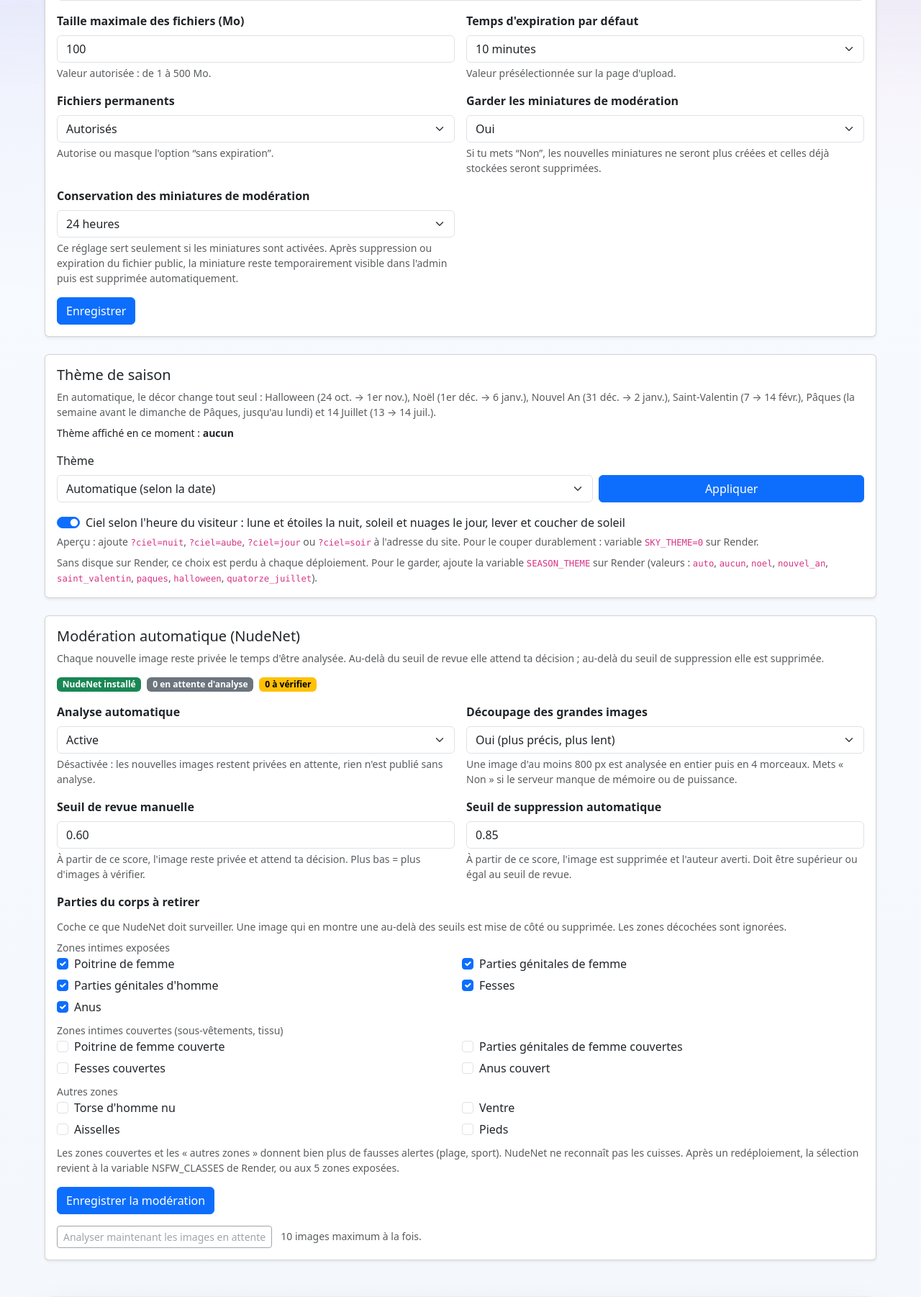
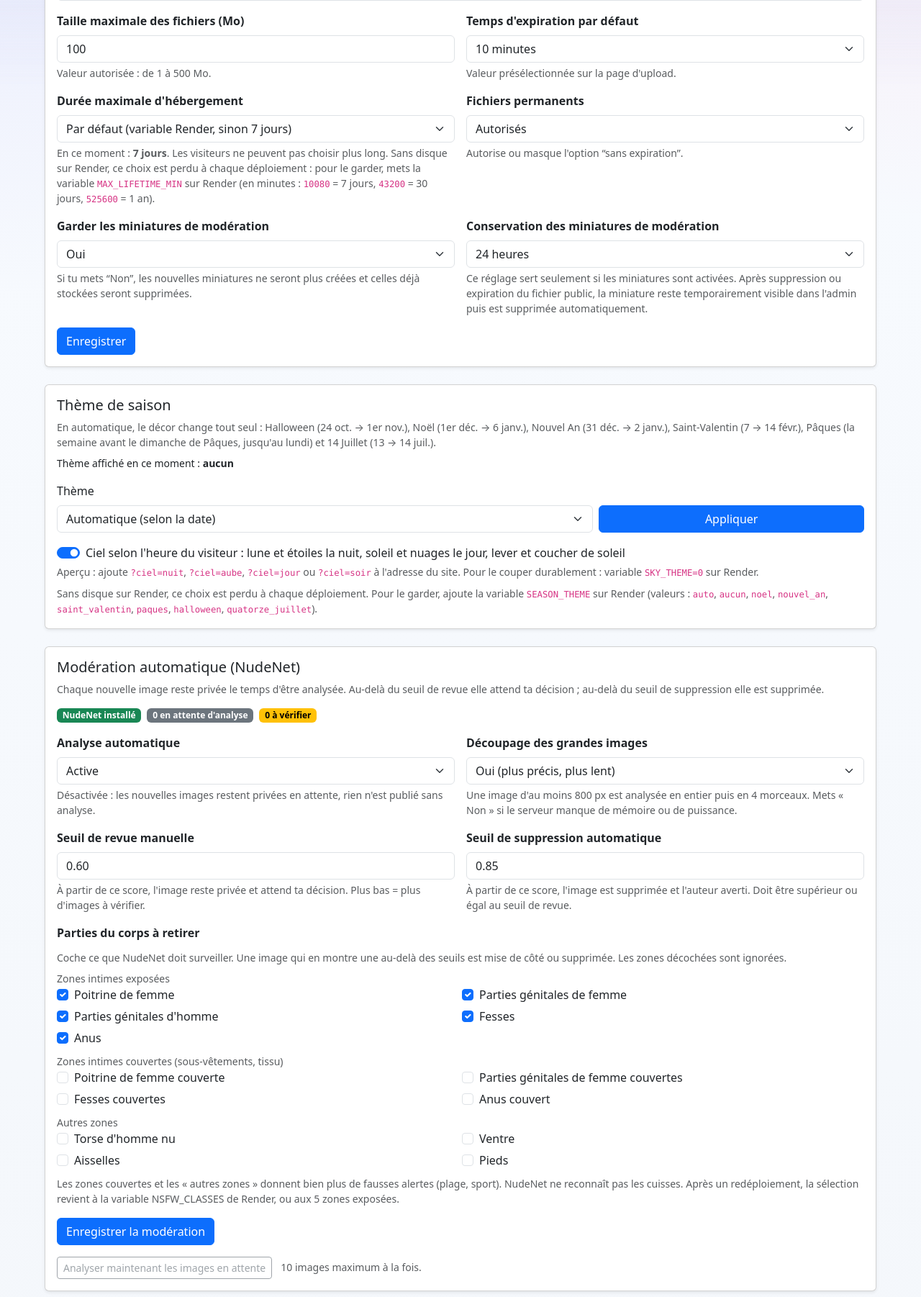
Before and after one commit to stybleu/pixshare, a Flask app: page /admin/settings in a window 1280 px wide. Shown: the part 353-2155 px from the top of the page at 72% size. Run offline with Flask 3, Linux system fonts and the light colour scheme; the visitor is signed in with stand-in values (Sample User, id 1); some libraries are stand-ins or nearby versions.

Commit message:
Duree maximale d'hebergement reglable dans l'admin (jusqu'a 1 an)
Co-Authored-By: Claude Opus 5.5 <noreply@anthropic.com>
Claude-Session: https://claude.ai/code/session_01N1qXCqMf6wHzneJ6uq6k75

```diff
--- a/pixshare/config.py
+++ b/pixshare/config.py
@@ -112,7 +112,8 @@ class Config:
         "mp4", "webm", "avi", "mov", "heic", "heif"
     }
 
-    MAX_LIFETIME_MIN = 10080
+    # Durée maximale d'hébergement (minutes) si l'admin ne l'a pas réglée : 7 jours.
+    MAX_LIFETIME_MIN = _env_int_default("MAX_LIFETIME_MIN", 10080)
     DEFAULT_LIFETIME_MIN = 5
 
     # Fichiers sans expiration : autorisés (PERMANENT_UPLOADS=0 pour les couper),
--- a/pixshare/data/translations/en.json
+++ b/pixshare/data/translations/en.json
@@ -130,6 +130,10 @@
   "days_2": "2 days",
   "days_3": "3 days",
   "days_7": "7 days",
+  "days_14": "14 days",
+  "days_30": "30 days",
+  "days_90": "90 days",
+  "year_1": "1 year",
   "index_meta_title": "PixShare – Temporary image hosting and file sharing",
   "quick_upload_note": "Quick access: use the button above to jump directly to the upload tool.",
   "enhance_strength_label": "Enhancement level",
--- a/pixshare/data/translations/fr.json
+++ b/pixshare/data/translations/fr.json
@@ -130,6 +130,10 @@
   "days_2": "2 jours",
   "days_3": "3 jours",
   "days_7": "7 jours",
+  "days_14": "14 jours",
+  "days_30": "30 jours",
+  "days_90": "90 jours",
+  "year_1": "1 an",
   "index_meta_title": "PixShare – Hébergement d'image temporaire et partage de fichiers",
   "quick_upload_note": "Accès rapide : utilise le bouton ci-dessus pour descendre directement vers l’outil d’envoi.",
   "enhance_strength_label": "Valeur d'amélioration",
--- a/pixshare/routes/admin_routes.py
+++ b/pixshare/routes/admin_routes.py
@@ -33,7 +33,11 @@ from pixshare.services.nsfw_service import (
     run_after_response as nsfw_run_after_response,
 )
 from pixshare.services.settings_service import (
+    LIFETIME_CHOICES,
+    MAX_LIFETIME_CHOICES,
+    get_max_lifetime,
     get_valid_lifetime,
+    get_valid_max_lifetime,
     NSFW_CLASS_GROUPS,
     get_valid_nsfw_classes,
     get_valid_nsfw_threshold,
@@ -61,6 +65,10 @@ ADMIN_EXPIRATION_OPTIONS = [
     (2880, "2 jours"),
     (4320, "3 jours"),
     (10080, "7 jours"),
+    (20160, "14 jours"),
+    (43200, "30 jours"),
+    (129600, "90 jours"),
+    (525600, "1 an"),
 ]
 
 
@@ -274,7 +282,7 @@ def admin_set_expiration():
         flash("Valeur d’expiration invalide.", "warning")
         return redirect(url_for("admin.admin_panel"))
 
-    if minutes < 1 or minutes > int(current_app.config.get("MAX_LIFETIME_MIN", 10080)):
+    if minutes < 1 or minutes > 525600:
         flash("Valeur d’expiration hors limite.", "warning")
         return redirect(url_for("admin.admin_panel"))
 
@@ -380,6 +388,14 @@ def admin_settings():
 
         keep_thumbnails = request.form.get("keep_thumbnails") == "1"
 
+        max_lifetime_minutes = get_valid_max_lifetime(request.form.get("max_lifetime_minutes"))
+        if request.form.get("max_lifetime_minutes") and max_lifetime_minutes is None:
+            flash("Durée maximale invalide.", "warning")
+            return redirect(url_for("admin.admin_settings"))
+        if max_lifetime_minutes and default_lifetime_minutes > max_lifetime_minutes:
+            flash("Le temps d'expiration par défaut ne peut pas dépasser la durée maximale.", "warning")
+            return redirect(url_for("admin.admin_settings"))
+
         try:
             thumbnail_retention_hours = int(request.form.get("thumbnail_retention_hours", settings.get("thumbnail_retention_hours", 24)))
         except (TypeError, ValueError):
@@ -401,6 +417,7 @@ def admin_settings():
             "max_upload_size_mb": max_upload_size_mb,
             "allow_permanent_files": allow_permanent_files,
             "default_lifetime_minutes": default_lifetime_minutes,
+            "max_lifetime_minutes": max_lifetime_minutes,
             "thumbnail_retention_hours": thumbnail_retention_hours,
             "keep_thumbnails": keep_thumbnails,
         })
@@ -415,6 +432,9 @@ def admin_settings():
     return render_template(
         "admin_settings.html",
         settings=settings,
+        lifetime_choices=LIFETIME_CHOICES,
+        max_lifetime_choices=[c for c in LIFETIME_CHOICES if c[0] in MAX_LIFETIME_CHOICES],
+        max_lifetime_now=get_max_lifetime(),
         nsfw=_nsfw_context(),
         theme_choices=THEME_CHOICES,
         theme_saved=settings.get("season_theme") or "",
--- a/pixshare/routes/public_routes.py
+++ b/pixshare/routes/public_routes.py
@@ -43,6 +43,7 @@ from pixshare.services.request_service import get_client_ip
 from pixshare.services.upload_limit_service import check_upload_rate, limit_message
 from pixshare.services.settings_service import (
     get_default_lifetime,
+    get_lifetime_choices,
     get_max_upload_size_bytes,
     get_max_upload_size_mb,
     upload_service_enabled,
@@ -305,6 +306,7 @@ def index():
         version=current_app.config["APP_VERSION"],
         can_keep=can_keep_uploads(),
         default_lifetime=get_default_lifetime(),
+        lifetime_choices=get_lifetime_choices(),
         uploads_enabled=uploads_enabled,
     ))
     if rate_limit_retry:
--- a/pixshare/services/file_service.py
+++ b/pixshare/services/file_service.py
@@ -521,7 +521,8 @@ def _resolve_web_lifetime(keep_requested: bool) -> tuple[int | None, bool]:
     except ValueError:
         lifetime = current_app.config["DEFAULT_LIFETIME_MIN"]
 
-    lifetime = max(1, min(lifetime, current_app.config["MAX_LIFETIME_MIN"]))
+    from .settings_service import get_max_lifetime
+    lifetime = max(1, min(lifetime, get_max_lifetime()))
     return lifetime, False
 
 
--- a/templates/admin_settings.html
+++ b/templates/admin_settings.html
@@ -51,20 +51,26 @@
       <div class="col-12 col-md-6">
         <label class="form-label fw-semibold">Temps d'expiration par défaut</label>
         <select name="default_lifetime_minutes" class="form-select">
-          <option value="5" {% if settings.default_lifetime_minutes == 5 %}selected{% endif %}>5 minutes</option>
-          <option value="10" {% if settings.default_lifetime_minutes == 10 %}selected{% endif %}>10 minutes</option>
-          <option value="20" {% if settings.default_lifetime_minutes == 20 %}selected{% endif %}>20 minutes</option>
-          <option value="30" {% if settings.default_lifetime_minutes == 30 %}selected{% endif %}>30 minutes</option>
-          <option value="60" {% if settings.default_lifetime_minutes == 60 %}selected{% endif %}>1 heure</option>
-          <option value="120" {% if settings.default_lifetime_minutes == 120 %}selected{% endif %}>2 heures</option>
-          <option value="360" {% if settings.default_lifetime_minutes == 360 %}selected{% endif %}>6 heures</option>
-          <option value="720" {% if settings.default_lifetime_minutes == 720 %}selected{% endif %}>12 heures</option>
-          <option value="1440" {% if settings.default_lifetime_minutes == 1440 %}selected{% endif %}>1 jour</option>
-          <option value="2880" {% if settings.default_lifetime_minutes == 2880 %}selected{% endif %}>2 jours</option>
-          <option value="4320" {% if settings.default_lifetime_minutes == 4320 %}selected{% endif %}>3 jours</option>
-          <option value="10080" {% if settings.default_lifetime_minutes == 10080 %}selected{% endif %}>7 jours</option>
+          {% for minutes, label_key in lifetime_choices %}
+          <option value="{{ minutes }}" {% if settings.default_lifetime_minutes == minutes %}selected{% endif %}>{{ _(label_key) }}</option>
+          {% endfor %}
         </select>
         <div class="form-text">Valeur présélectionnée sur la page d'upload.</div>
+      </div>
+
+      <div class="col-12 col-md-6">
+        <label class="form-label fw-semibold" for="max_lifetime_minutes">Durée maximale d'hébergement</label>
+        <select name="max_lifetime_minutes" id="max_lifetime_minutes" class="form-select">
+          <option value="" {% if not settings.max_lifetime_minutes %}selected{% endif %}>Par défaut (variable Render, sinon 7 jours)</option>
+          {% for minutes, label_key in max_lifetime_choices %}
+          <option value="{{ minutes }}" {% if settings.max_lifetime_minutes == minutes %}selected{% endif %}>{{ _(label_key) }}</option>
+          {% endfor %}
+        </select>
+        <div class="form-text">
+          En ce moment : <strong>{{ _(dict(lifetime_choices)[max_lifetime_now]) }}</strong>. Les visiteurs ne peuvent pas choisir plus long. Sans disque sur Render, ce choix est perdu à chaque
+          déploiement : pour le garder, mets la variable <code>MAX_LIFETIME_MIN</code> sur Render (en minutes :
+          <code>10080</code> = 7 jours, <code>43200</code> = 30 jours, <code>525600</code> = 1 an).
+        </div>
       </div>
 
       <div class="col-12 col-md-6">
```
Also changed, not shown: pixshare/services/settings_service.py (+52 -2 lines), templates/index.html (+3 -12 lines).
